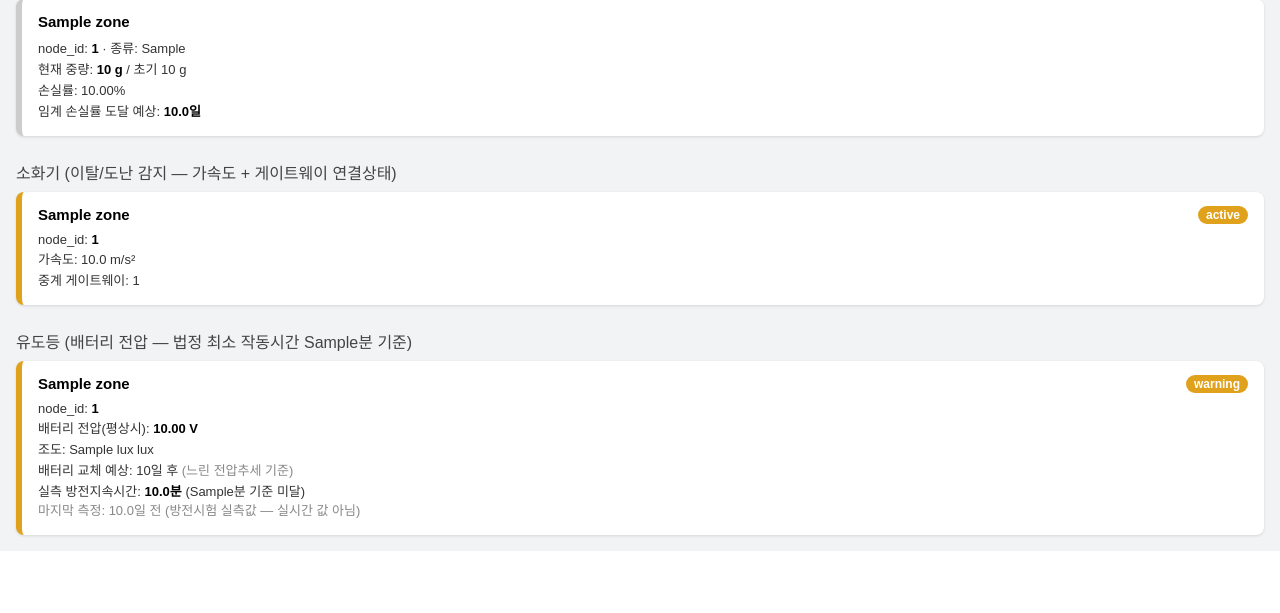
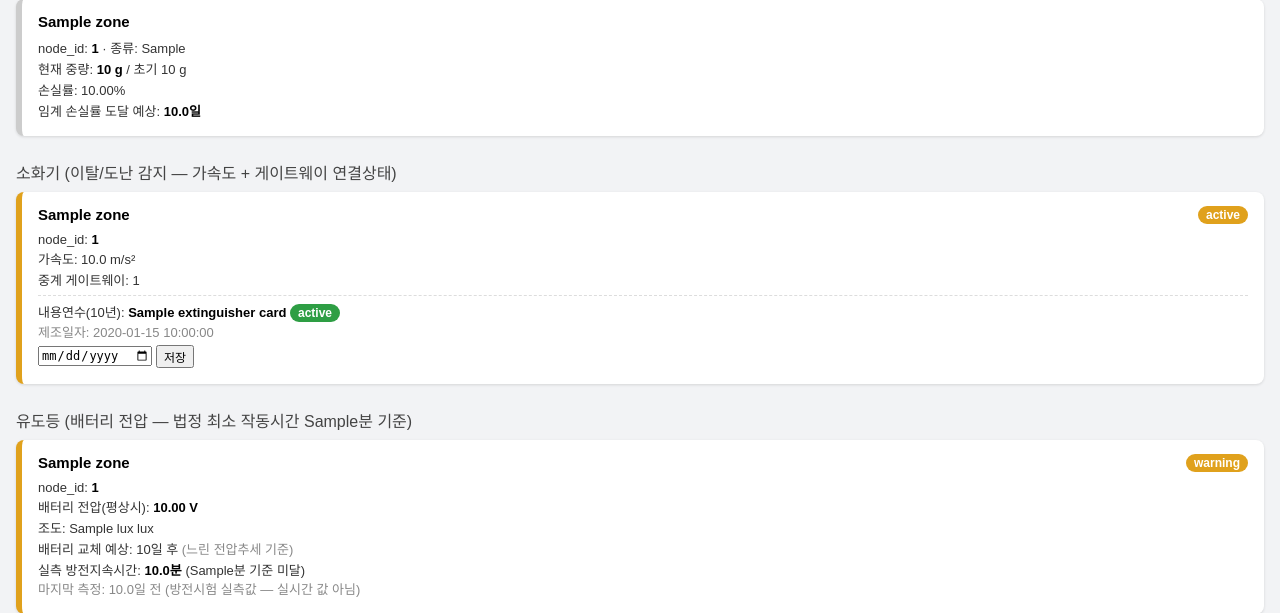
Before and after one commit to Billiardchalktheif/2026ESWContest_free_bulchimbeon, a Flask app: template bulchimbeon_sw/dashboard/templates/index.html in a window 1280 px wide. Shown: the part 742-1355 px from the top of the page. Before the commit the page ends 1293 px from the top, so only its background shows below. Run offline with Flask 3, Linux system fonts and the light colour scheme; the template is opened without the code that fills it: most values are stand-ins (such as "Sample title", 1, 10 or a date in 2020).

Commit message:
소화기 내용연수(10년) 관리 기능 추가
소방시설등 점검관리 매뉴얼 1-A-008 기준. extinguisher_config 테이블(노드당 1행,
제조일자)을 신설해 대시보드에서 입력/수정하고, check_extinguisher_lifespan()으로
정상/교체 임박/만료/미입력 4단계 판정 후 D-day와 배지로 표시. 이탈감지(evaluate_tamper)와
완전히 별개 축으로 동작.

Co-Authored-By: Claude Sonnet 5 <noreply@anthropic.com>

```diff
--- a/bulchimbeon_sw/dashboard/app.py
+++ b/bulchimbeon_sw/dashboard/app.py
@@ -10,6 +10,7 @@
 import sqlite3
 import sys
 import time
+from datetime import datetime
 from pathlib import Path
 
 from flask import Flask, jsonify, render_template, request
@@ -20,6 +21,7 @@ from pump_performance_test import (  # noqa: E402
     mark_valve_state_manual, RATED_FLOW_LPM, RATED_PRESSURE_KPA,
 )
 from judge.regression import EVAC_MIN_DISCHARGE_MIN  # noqa: E402
+from judge.rules import check_extinguisher_lifespan  # noqa: E402
 from judge.nuisance_baseline import request_demo_trigger  # noqa: E402
 from config import DB_PATH, LOOP_FIXED_OFFSET_OHM, DEMO_MODE, is_node_online  # noqa: E402
 
@@ -281,14 +283,34 @@ def get_extinguisher_cards(conn, heartbeats):
     ).fetchall()
     cards = []
     for r in rows:
+        node_id = r["node_id"]
+
+        # 내용연수는 extinguisher_log(패킷마다 새 행)가 아니라 extinguisher_config(노드당 1행,
+        # 대시보드에서 입력)에서 가져온다 — 이유는 schema.sql의 테이블 주석 참고.
+        config_row = conn.execute(
+            "SELECT manufacture_date FROM extinguisher_config WHERE node_id=?", (node_id,)
+        ).fetchone()
+        manufacture_date = config_row["manufacture_date"] if config_row else None
+        lifespan_status, days_remaining = check_extinguisher_lifespan(manufacture_date)
+
+        if days_remaining is None:
+            dday_label = None
+        elif days_remaining >= 0:
+            dday_label = f"D-{days_remaining}"
+        else:
+            dday_label = f"D+{abs(days_remaining)}"  # 만료일 이후 경과일수
+
         cards.append({
-            "node_id": r["node_id"],
+            "node_id": node_id,
             "zone": r["zone"],
             "accel_magnitude": r["accel_magnitude"],
             "gateway_id": r["gateway_id"],
             "status": r["status"],
             "status_label": EXTINGUISHER_STATUS_LABELS.get(r["status"], r["status"]),
-            "heartbeat": heartbeats.get(r["node_id"]),
+            "heartbeat": heartbeats.get(node_id),
+            "manufacture_date": manufacture_date,
+            "lifespan_status": lifespan_status,     # 미입력 / 정상 / 교체 임박 / 만료
+            "dday_label": dday_label,                # "D-47" / "D+15" / None(미입력)
         })
     return cards
 
@@ -385,5 +407,32 @@ def fire_alarm_nuisance_demo_trigger():
     return jsonify({"ok": True, "node_id": node_id})
 
 
+@app.route("/extinguisher/set_manufacture_date", methods=["POST"])
+def extinguisher_set_manufacture_date():
+    """소화기 내용연수(10년) 계산용 제조일자를 노드당 1개씩 저장/수정한다.
+    extinguisher_log가 아니라 extinguisher_config에 upsert한다 — 이유는 schema.sql 참고."""
+    node_id = request.form.get("node_id")
+    manufacture_date = request.form.get("manufacture_date")
+
+    if not node_id:
+        return jsonify({"ok": False, "error": "node_id 누락"}), 400
+    try:
+        datetime.strptime(manufacture_date, "%Y-%m-%d")
+    except (ValueError, TypeError):
+        return jsonify({"ok": False, "error": "manufacture_date는 YYYY-MM-DD 형식이어야 함"}), 400
+
+    conn = get_db()
+    try:
+        conn.execute(
+            """INSERT INTO extinguisher_config (node_id, manufacture_date) VALUES (?, ?)
+               ON CONFLICT(node_id) DO UPDATE SET manufacture_date=excluded.manufacture_date""",
+            (node_id, manufacture_date),
+        )
+        conn.commit()
+    finally:
+        conn.close()
+    return jsonify({"ok": True, "node_id": node_id, "manufacture_date": manufacture_date})
+
+
 if __name__ == "__main__":
     app.run(host="0.0.0.0", port=5000, debug=True)
--- a/bulchimbeon_sw/dashboard/templates/index.html
+++ b/bulchimbeon_sw/dashboard/templates/index.html
@@ -172,6 +172,26 @@
       <div class="row">가속도: {{ "%.1f"|format(c.accel_magnitude) if c.accel_magnitude is not none else "N/A" }} m/s²</div>
       <div class="row">중계 게이트웨이: {{ c.gateway_id or "N/A" }}</div>
       {% if c.status == 'missing' %}<div class="row tamper">⚠ 이탈 확정 — 현장 확인 필요</div>{% endif %}
+
+      <div class="row" style="margin-top:6px; padding-top:6px; border-top:1px dashed #ddd;">
+        내용연수(10년):
+        {% if c.dday_label %}
+          <b>{{ c.dday_label }}</b>
+          <span class="badge {{ 'alarm' if c.lifespan_status == '만료' else 'caution' if c.lifespan_status == '교체 임박' else 'normal' }}">{{ c.lifespan_status }}</span>
+          <br><span style="color:#888">제조일자: {{ c.manufacture_date }}</span>
+        {% else %}
+          <span class="badge unknown">미입력</span>
+        {% endif %}
+      </div>
+      <form class="row" style="margin-top:4px; display:flex; gap:4px; align-items:center;"
+            onsubmit="event.preventDefault();
+                      fetch('/extinguisher/set_manufacture_date', {method:'POST', body:new FormData(this)})
+                        .then(r => r.json())
+                        .then(res => { if (!res.ok) alert('저장 실패: ' + res.error); else location.reload(); });">
+        <input type="hidden" name="node_id" value="{{ c.node_id }}">
+        <input type="date" name="manufacture_date" value="{{ c.manufacture_date or '' }}" style="font-size:12px;">
+        <button type="submit" style="font-size:12px;">저장</button>
+      </form>
     </div>
     {% else %}
     <div class="card">데이터 없음</div>
```
Also changed, not shown: bulchimbeon_sw/server/judge/rules.py (+34 -0 lines), bulchimbeon_sw/server/storage/schema.sql.
